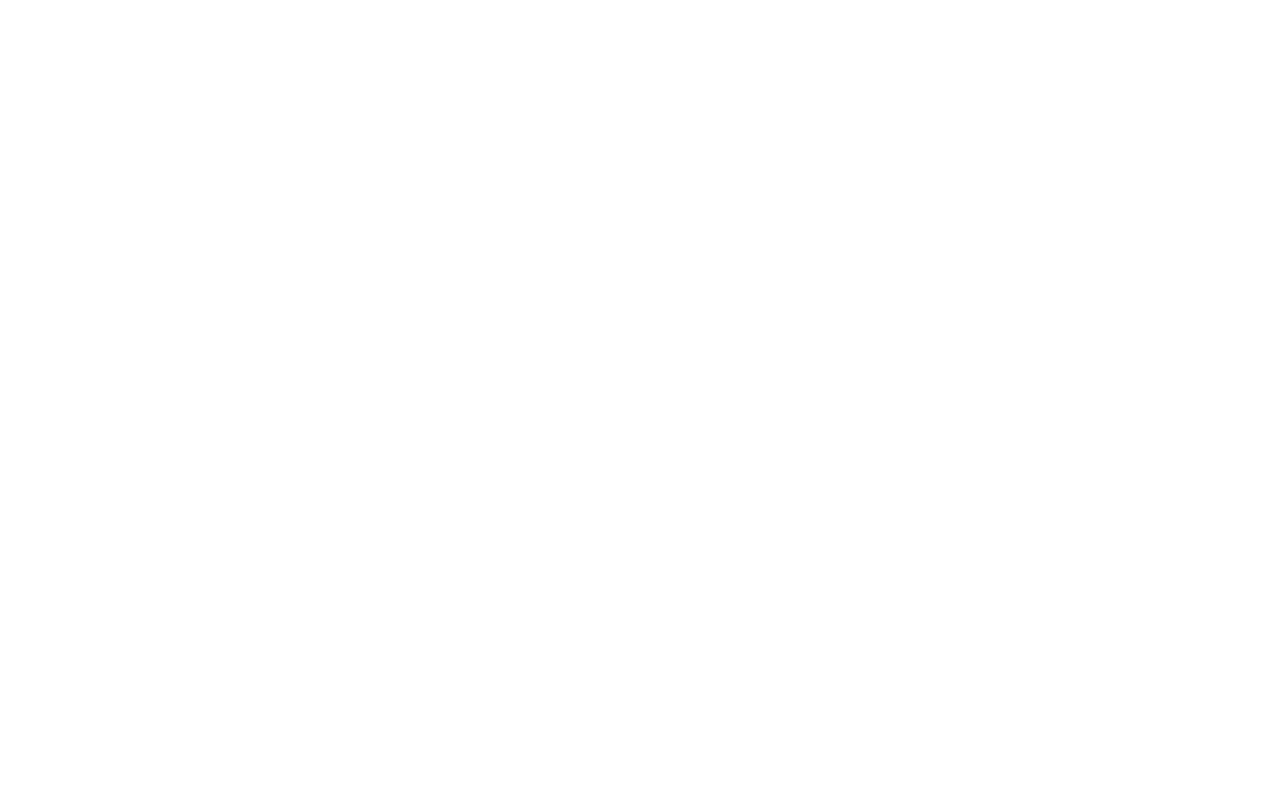
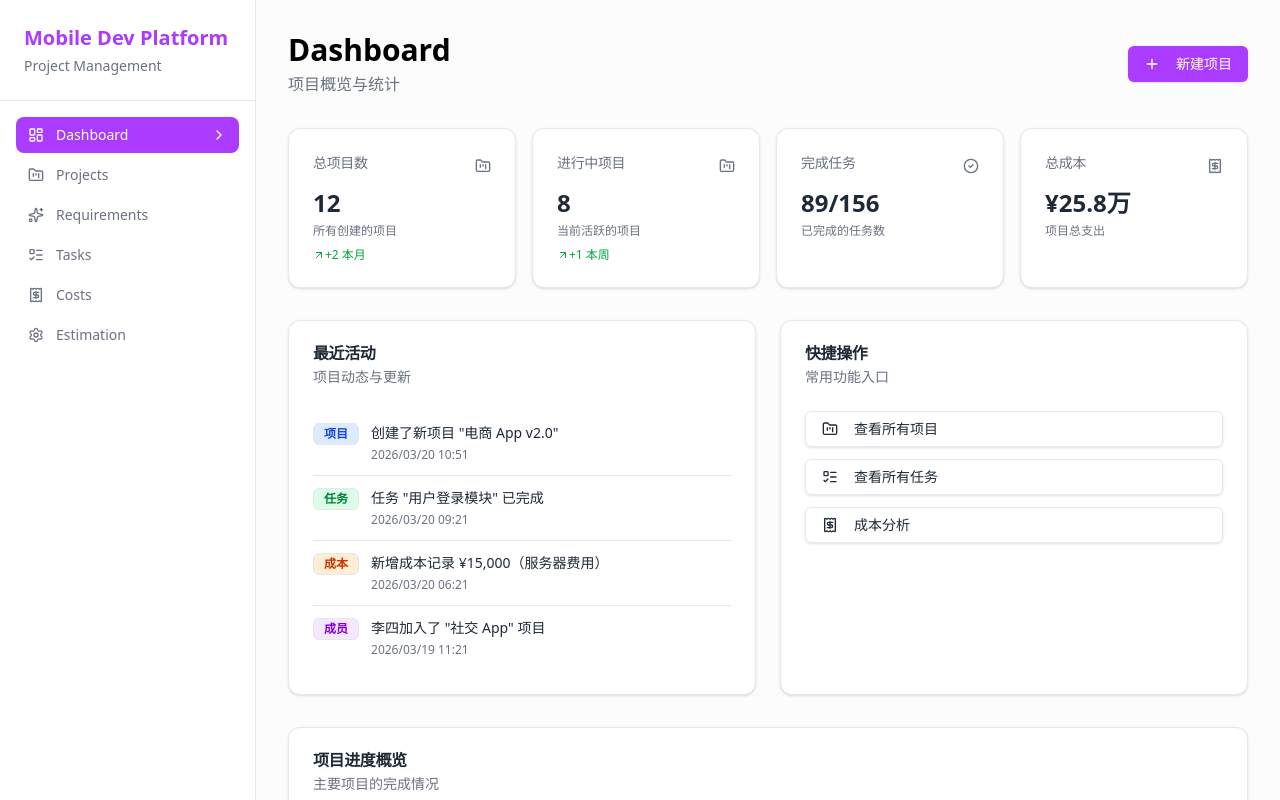
Before and after one commit to smuwjs/mobile-dev-platform, a React (Vite) app in the folder frontend/: page / in a window 1280 px wide. Before the commit this address had no page. Shown: the top 800 px of the page. Built offline with nearby package versions, Linux system fonts and the light colour scheme; no server answers.

Commit message:
fix: 修复前端路由和功能问题
- 移除 /dev/ 前缀
- 添加需求详情页路由
- 实现新建项目 API 调用
- 修复 requirements 页面认证
- 修复链接跳转

```diff
--- a/frontend/src/App.tsx
+++ b/frontend/src/App.tsx
@@ -17,15 +17,16 @@ function App() {
     <StrictMode>
       <BrowserRouter>
         <Routes>
-          <Route path="/dev/login" element={<LoginPage />} />
-          <Route path="/dev/" element={<Layout><DashboardPage /></Layout>} />
-          <Route path="/dev/projects" element={<Layout><ProjectsPage /></Layout>} />
-          <Route path="/dev/projects/:id" element={<Layout><ProjectDetailPage /></Layout>} />
-          <Route path="/dev/tasks" element={<Layout><TasksPage /></Layout>} />
-          <Route path="/dev/task-board" element={<Layout><TaskBoardPage /></Layout>} />
-          <Route path="/dev/costs" element={<Layout><CostsPage /></Layout>} />
-          <Route path="/dev/requirements" element={<Layout><RequirementsPage /></Layout>} />
-          <Route path="/dev/estimation" element={<Layout><EstimationPage /></Layout>} />
+          <Route path="/login" element={<LoginPage />} />
+          <Route path="/" element={<Layout><DashboardPage /></Layout>} />
+          <Route path="/projects" element={<Layout><ProjectsPage /></Layout>} />
+          <Route path="/projects/:id" element={<Layout><ProjectDetailPage /></Layout>} />
+          <Route path="/tasks" element={<Layout><TasksPage /></Layout>} />
+          <Route path="/task-board" element={<Layout><TaskBoardPage /></Layout>} />
+          <Route path="/costs" element={<Layout><CostsPage /></Layout>} />
+          <Route path="/requirements" element={<Layout><RequirementsPage /></Layout>} />
+          <Route path="/requirements/:id" element={<Layout><RequirementsPage /></Layout>} />
+          <Route path="/estimation" element={<Layout><EstimationPage /></Layout>} />
         </Routes>
       </BrowserRouter>
     </StrictMode>
--- a/frontend/src/components/layout.tsx
+++ b/frontend/src/components/layout.tsx
@@ -15,12 +15,12 @@ import { cn } from '@/lib/utils'
 import { Button } from '@/components/ui/button'
 
 const navItems = [
-  { href: '/dev/', label: 'Dashboard', icon: LayoutDashboard },
-  { href: '/dev/projects', label: 'Projects', icon: FolderKanban },
-  { href: '/dev/requirements', label: 'Requirements', icon: Sparkles },
-  { href: '/dev/tasks', label: 'Tasks', icon: ListTodo },
-  { href: '/dev/costs', label: 'Costs', icon: Receipt },
-  { href: '/dev/estimation', label: 'Estimation', icon: Settings },
+  { href: '/', label: 'Dashboard', icon: LayoutDashboard },
+  { href: '/projects', label: 'Projects', icon: FolderKanban },
+  { href: '/requirements', label: 'Requirements', icon: Sparkles },
+  { href: '/tasks', label: 'Tasks', icon: ListTodo },
+  { href: '/costs', label: 'Costs', icon: Receipt },
+  { href: '/estimation', label: 'Estimation', icon: Settings },
 ]
 
 interface UserInfo {
@@ -50,7 +50,7 @@ export function Layout({ children }: { children: React.ReactNode }) {
     localStorage.removeItem('auth_token')
     localStorage.removeItem('user')
     setUser(null)
-    navigate('/dev/login')
+    navigate('/login')
   }
 
   return (
@@ -66,8 +66,8 @@ export function Layout({ children }: { children: React.ReactNode }) {
           <ul className="space-y-1">
             {navItems.map((item) => {
               const isActive =
-                item.href === '/dev/'
-                  ? location.pathname === '/dev/' || location.pathname === '/dev'
+                item.href === ''
+                  ? location.pathname === '' || location.pathname === '/dev'
                   : location.pathname.startsWith(item.href)
 
               return (
@@ -109,7 +109,7 @@ export function Layout({ children }: { children: React.ReactNode }) {
               </Button>
             </div>
           ) : (
-            <Link to="/dev/login">
+            <Link to="/login">
               <Button variant="outline" size="sm" className="w-full">
                 Login
               </Button>
--- a/frontend/src/lib/api.ts
+++ b/frontend/src/lib/api.ts
@@ -38,7 +38,7 @@ api.interceptors.response.use(
     if (error.response?.status === 401) {
       localStorage.removeItem('auth_token')
       localStorage.removeItem('user')
-      window.location.href = '/dev/login'
+      window.location.href = '/login'
     }
     return Promise.reject(error)
   }
--- a/frontend/src/pages/dashboard/index.tsx
+++ b/frontend/src/pages/dashboard/index.tsx
@@ -145,7 +145,7 @@ export default function DashboardPage() {
           <p className="text-muted-foreground mt-1">项目概览与统计</p>
         </div>
         <Button asChild>
-          <Link to="/dev/projects/new">
+          <Link to="projects/new">
             <Plus className="h-4 w-4 mr-2" />
             新建项目
           </Link>
@@ -207,19 +207,19 @@ export default function DashboardPage() {
           </CardHeader>
           <CardContent className="grid gap-3">
             <Button variant="outline" className="justify-start" asChild>
-              <Link to="/dev/projects">
+              <Link to="projects">
                 <FolderKanban className="h-4 w-4 mr-2" />
                 查看所有项目
               </Link>
             </Button>
             <Button variant="outline" className="justify-start" asChild>
-              <Link to="/dev/tasks">
+              <Link to="tasks">
                 <ListTodo className="h-4 w-4 mr-2" />
                 查看所有任务
               </Link>
             </Button>
             <Button variant="outline" className="justify-start" asChild>
-              <Link to="/dev/costs">
+              <Link to="costs">
                 <Receipt className="h-4 w-4 mr-2" />
                 成本分析
               </Link>
--- a/frontend/src/pages/login/index.tsx
+++ b/frontend/src/pages/login/index.tsx
@@ -35,7 +35,7 @@ export default function LoginPage() {
 
       if (data.access_token) {
         localStorage.setItem('auth_token', data.access_token)
-        navigate('/dev/')
+        navigate('')
       } else {
         throw new Error('No token received')
       }
--- a/frontend/src/pages/projects/[id]/index.tsx
+++ b/frontend/src/pages/projects/[id]/index.tsx
@@ -294,7 +294,7 @@ export default function ProjectDetailPage() {
       <div className="flex flex-col items-center justify-center h-64 gap-4">
         <p className="text-muted-foreground">项目不存在</p>
         <Button variant="outline" asChild>
-          <Link to="/dev/projects">返回项目列表</Link>
+          <Link to="projects">返回项目列表</Link>
         </Button>
       </div>
     )
@@ -306,7 +306,7 @@ export default function ProjectDetailPage() {
       <div className="flex items-start justify-between">
         <div className="flex items-start gap-4">
           <Button variant="ghost" size="icon" asChild>
-            <Link to="/dev/projects">
+            <Link to="projects">
               <ArrowLeft className="h-4 w-4" />
             </Link>
           </Button>
--- a/frontend/src/pages/projects/index.tsx
+++ b/frontend/src/pages/projects/index.tsx
@@ -1,5 +1,6 @@
 import { useEffect, useState } from 'react'
-import { Link } from 'react-router-dom'
+import { Link, useNavigate } from 'react-router-dom'
+import { createProject } from '@/lib/api'
 import { Plus, Search, MoreHorizontal, FolderKanban } from 'lucide-react'
 import {
   Card,
@@ -52,6 +53,7 @@ const mockProjects: Project[] = [
     id: '1',
     name: '电商 App v2.0',
     description: '全新设计的电商移动应用',
+    platform: 'android',
   status: 'in_progress',
     created_at: '2024-01-15T08:00:00Z',
     updated_at: '2024-03-18T10:30:00Z',
@@ -63,6 +65,7 @@ const mockProjects: Project[] = [
     id: '2',
     name: '社交 App',
     description: '新一代社交平台应用',
+    platform: 'android',
   status: 'in_progress',
     created_at: '2024-02-01T08:00:00Z',
     updated_at: '2024-03-17T14:20:00Z',
@@ -74,6 +77,7 @@ const mockProjects: Project[] = [
     id: '3',
     name: '企业管理系统',
     description: '企业内部管理系统',
+    platform: 'ios',
   status: 'completed',
     created_at: '2023-11-10T08:00:00Z',
     updated_at: '2024-03-15T16:00:00Z',
@@ -85,6 +89,7 @@ const mockProjects: Project[] = [
     id: '4',
     name: '在线教育平台',
     description: 'K12 在线教育应用',
+    platform: 'cross',
   status: 'planning',
     created_at: '2024-03-01T08:00:00Z',
     updated_at: '2024-03-16T09:00:00Z',
@@ -109,17 +114,27 @@ const statusLabels: Record<Project['status'], string> = {
 }
 
 function CreateProjectDialog() {
+  const navigate = useNavigate()
   const [open, setOpen] = useState(false)
   const [name, setName] = useState('')
   const [description, setDescription] = useState('')
+  const [platform, setPlatform] = useState('android')
+  const [loading, setLoading] = useState(false)
 
-  const handleSubmit = (e: React.FormEvent) => {
+  const handleSubmit = async (e: React.FormEvent) => {
     e.preventDefault()
-    // TODO: Call API to create project
-    console.log('Create project:', { name, description })
+    setLoading(true)
+    try {
+      const project = await createProject({ name, description, platform: platform as 'android' | 'ios' | 'harmony' | 'cross' })
       setOpen(false)
       setName('')
       setDescription('')
+      navigate(`/projects/${project.id}`)
+    } catch (error) {
+      console.error('Failed to create project:', error)
+    } finally {
+      setLoading(false)
+    }
   }
 
   return (
@@ -159,9 +174,25 @@ function CreateProjectDialog() {
                 rows={3}
               />
             </div>
+            <div className="grid gap-2">
+              <Label htmlFor="platform">平台</Label>
+              <Select value={platform} onValueChange={setPlatform}>
+                <SelectTrigger>
+                  <SelectValue placeholder="选择平台" />
+                </SelectTrigger>
+                <SelectContent>
+                  <SelectItem value="android">Android</SelectItem>
+                  <SelectItem value="ios">iOS</SelectItem>
+                  <SelectItem value="harmony">HarmonyOS</SelectItem>
+                  <SelectItem value="cross">跨平台</SelectItem>
+                </SelectContent>
+              </Select>
+            </div>
           </div>
           <DialogFooter>
-            <Button type="submit">创建项目</Button>
+            <Button type="submit" disabled={loading}>
+              {loading ? '创建中...' : '创建项目'}
+            </Button>
           </DialogFooter>
         </form>
       </DialogContent>
@@ -179,7 +210,7 @@ function ProjectRow({ project }: { project: Project }) {
           </div>
           <div>
             <Link
-              to={`/dev/projects/${project.id}`}
+              to={`/projects/${project.id}`}
               className="font-medium hover:underline"
             >
               {project.name}
@@ -224,7 +255,7 @@ function ProjectRow({ project }: { project: Project }) {
           </DropdownMenuTrigger>
           <DropdownMenuContent align="end">
             <DropdownMenuItem asChild>
-              <Link to={`/dev/projects/${project.id}`}>查看详情</Link>
+              <Link to={`projects/${project.id}`}>查看详情</Link>
             </DropdownMenuItem>
             <DropdownMenuItem>编辑项目</DropdownMenuItem>
             <DropdownMenuItem className="text-destructive">
--- a/frontend/src/pages/requirements/index.tsx
+++ b/frontend/src/pages/requirements/index.tsx
@@ -111,7 +111,7 @@ function RequirementRow({
             </DropdownMenuTrigger>
             <DropdownMenuContent align="end">
               <DropdownMenuItem asChild>
-                <Link to={`/dev/requirements/${requirement.id}`}>查看详情</Link>
+                <Link to={`/requirements/${requirement.id}`}>查看详情</Link>
               </DropdownMenuItem>
               <DropdownMenuItem>编辑</DropdownMenuItem>
               <DropdownMenuItem className="text-destructive">删除</DropdownMenuItem>
@@ -324,10 +324,15 @@ export default function RequirementsPage() {
     setDecomposing(true)
     setDecompositionError(null)
 
+    const token = localStorage.getItem('auth_token')
+
     try {
       const response = await fetch('/api/v1/requirements/decompose', {
         method: 'POST',
-        headers: { 'Content-Type': 'application/json' },
+        headers: {
+          'Content-Type': 'application/json',
+          ...(token ? { 'Authorization': `Bearer ${token}` } : {})
+        },
         body: JSON.stringify({
           requirement_text: requirementText,
           project_id: selectedRequirement?.project_id || '1',
--- a/frontend/src/pages/tasks/index.tsx
+++ b/frontend/src/pages/tasks/index.tsx
@@ -160,7 +160,7 @@ function TaskRow({ task }: { task: Task }) {
           <StatusIcon className="h-4 w-4 text-muted-foreground" />
           <div>
             <Link
-              to={`/dev/projects/${task.project_id}`}
+              to={`projects/${task.project_id}`}
               className="font-medium hover:underline"
             >
               {task.title}
--- a/frontend/src/types/index.ts
+++ b/frontend/src/types/index.ts
@@ -2,6 +2,7 @@ export interface Project {
   id: string
   name: string
   description: string
+  platform?: 'android' | 'ios' | 'harmony' | 'cross'
   status: 'planning' | 'in_progress' | 'completed' | 'suspended'
   created_at: string
   updated_at: string
```
Also changed, not shown: 1 other file (tests, documents, lock files or other folders). Lines whose indentation alone changed are shown as unchanged.
